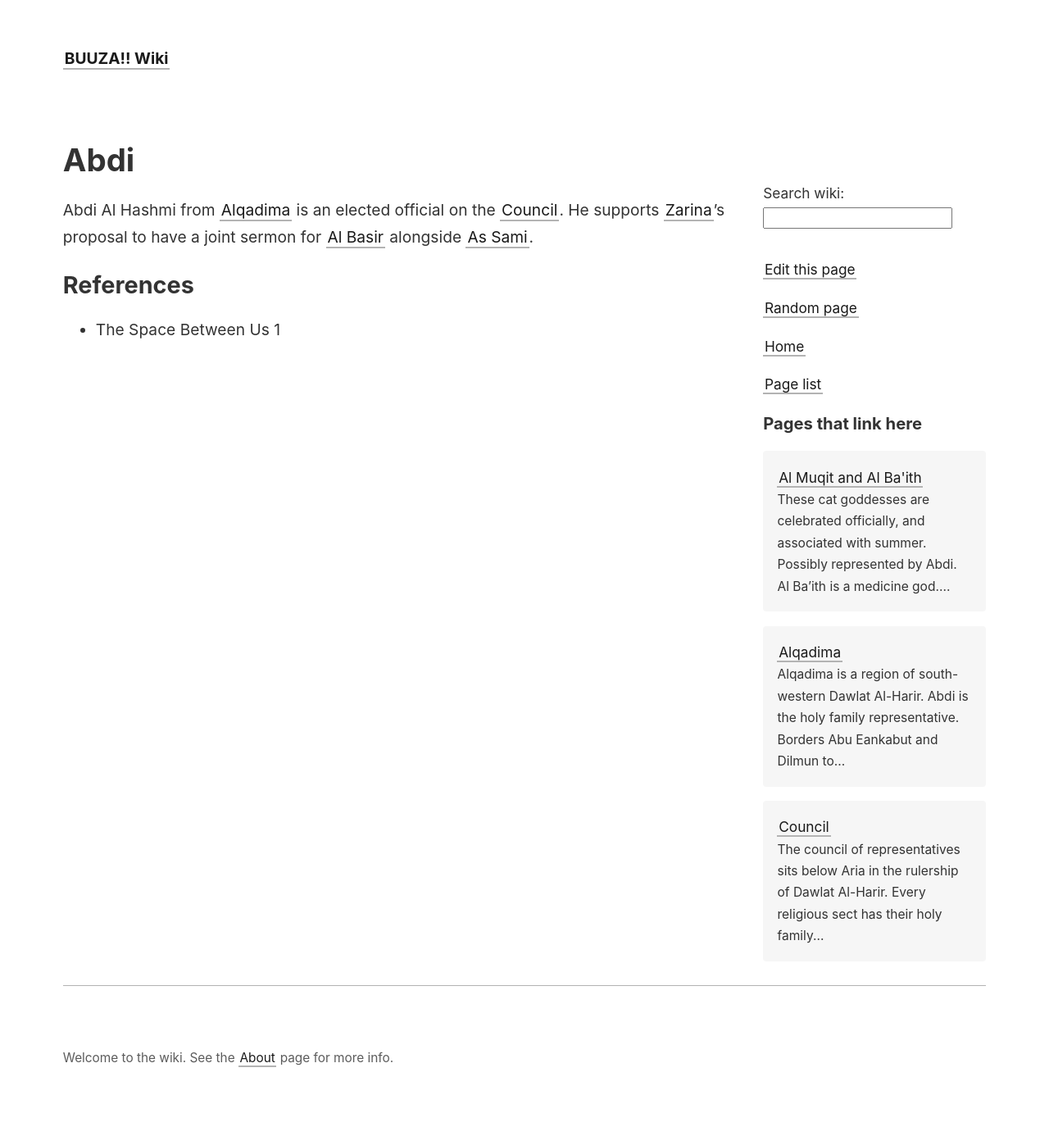
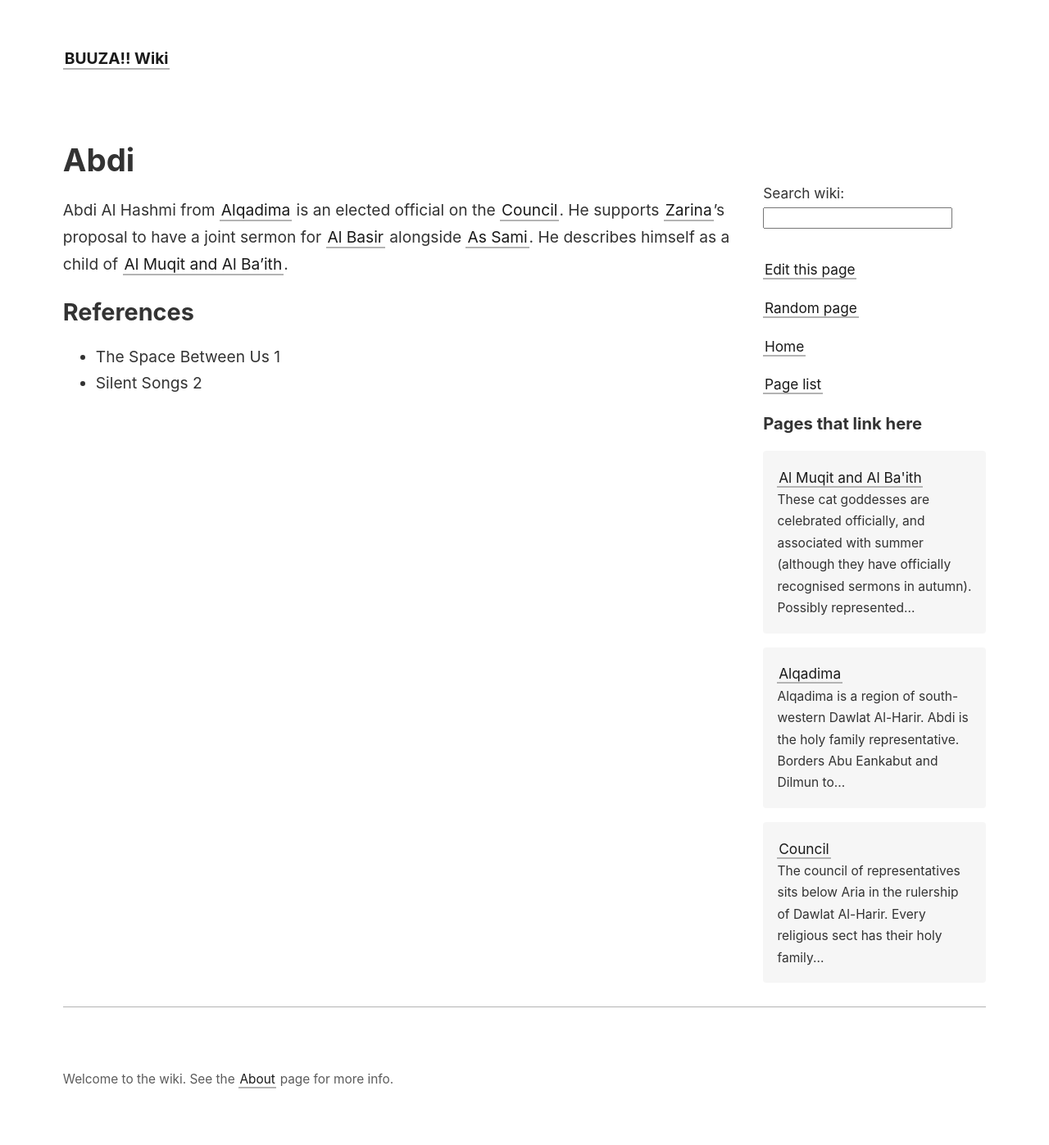
Before and after one commit to IFcoltransG/buuza-wiki, a Jekyll site: the page built from _wiki/abdi.md, in a window 1280 px wide. Shown: the whole page at 82% size. Built offline with Jekyll 4.4.1, drawn with Linux system fonts in a browser that asks for light colours; before the commit the page ends 1370 px from its top, so only the background shows below that.

```diff
--- a/_wiki/abdi.md
+++ b/_wiki/abdi.md
@@ -2,7 +2,8 @@
 title: Abdi
 tags: ['Person']
 ---
-Abdi Al Hashmi from [Alqadima](/_wiki/alqadima.md) is an elected official on the [Council](/_wiki/council.md). He supports [Zarina](/_wiki/zarina.md)'s proposal to have a joint sermon for [Al Basir](/_wiki/al-basir.md) alongside [As Sami](/_wiki/as-sami.md).
+Abdi Al Hashmi from [Alqadima](/_wiki/alqadima.md) is an elected official on the [Council](/_wiki/council.md). He supports [Zarina](/_wiki/zarina.md)'s proposal to have a joint sermon for [Al Basir](/_wiki/al-basir.md) alongside [As Sami](/_wiki/as-sami.md). He describes himself as a child of [Al Muqit and Al Ba'ith](/_wiki/al-muqit-and-al-baith.md).
 
 ## References
 - The Space Between Us 1
+- Silent Songs 2
--- a/_wiki/al-muqit-and-al-baith.md
+++ b/_wiki/al-muqit-and-al-baith.md
@@ -2,7 +2,7 @@
 title: Al Muqit and Al Ba'ith
 tags: ['Culture', 'Deity']
 ---
-These cat [goddesses](/_wiki/gods.md) are celebrated officially, and associated with summer. Possibly represented by [Abdi](/_wiki/abdi.md).
+These cat [goddesses](/_wiki/gods.md) are celebrated officially, and associated with summer (although they have officially recognised sermons in autumn). Possibly represented by [Abdi](/_wiki/abdi.md).
 Al Ba'ith is a medicine god. Al Muqit is apparently associated with baking and cooking. Al Muqit and Al Ba'ith are siblings who would use their hands to cook and to heal, respectively. With this framing, [Musa's mother](/_wiki/musas-mother.md) entreated her children [Musa](/_wiki/musa.md) and [Miriam](/_wiki/miriam.md) to love their hands as gifts and care for their hands as tools to make a better world — as justification for taking them to [Nya-Nyails](/_wiki/nya-nyails.md).
 
 A greeting spoken to cat [Rasul](/_wiki/rasul.md) goes "As-salamu alaykum Rasul min Al Ba'ith", to which the reply is "Wa alaykumu as-salam".
```
Also changed, not shown: _wiki/esfahani.md (+2 -1 lines), _wiki/mahedi.md (added, +9 -0 lines).
